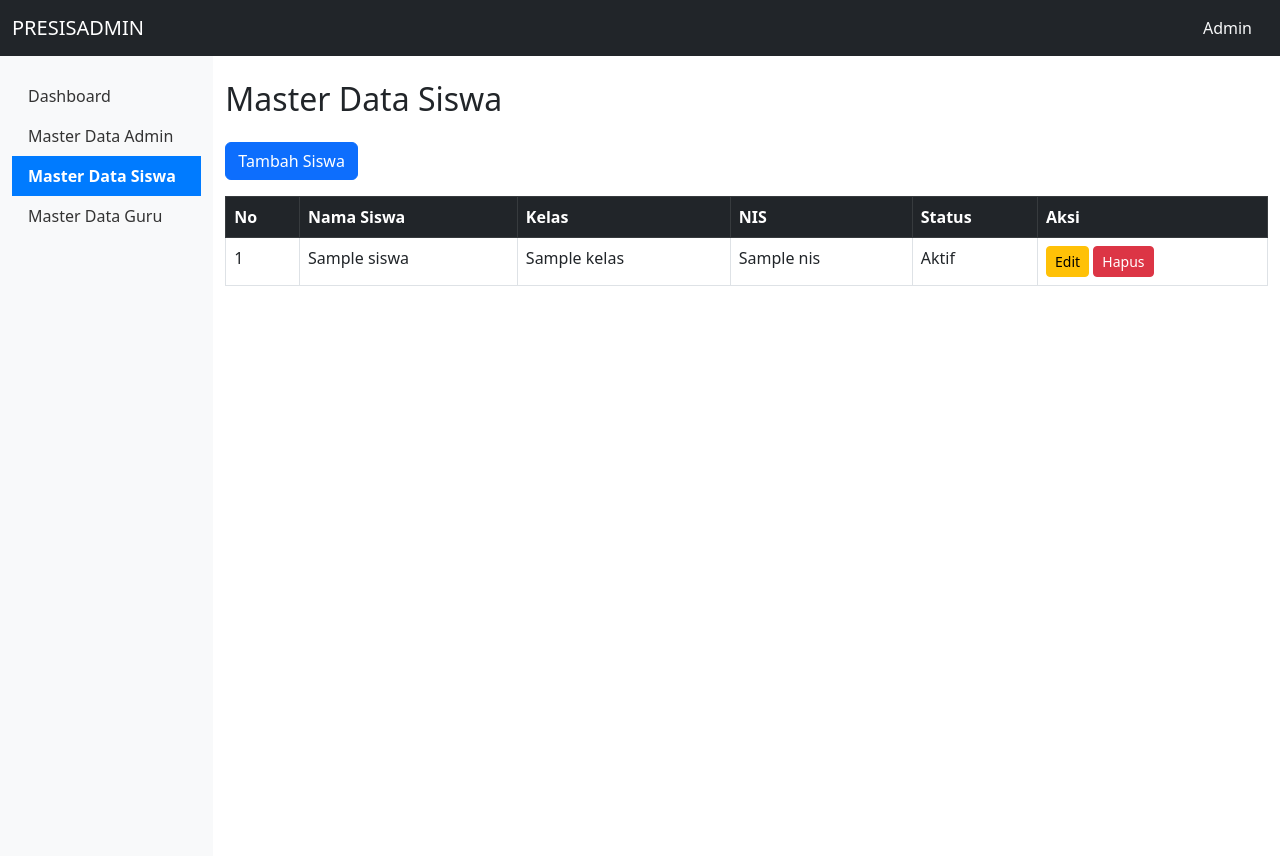
After one commit to Staginoir/tugasakhirweb2_0029, a CodeIgniter 4 app: the page made by app/Views/admin/master_data_siswa.php in a window 1280 px wide. The commit adds this page. Run offline with PHP 8.4 and a stand-in for CodeIgniter, Linux system fonts and the light colour scheme; the template is opened without the code that fills it: most values are stand-ins (such as "Sample title", 1, 10 or a date in 2020); some libraries are stand-ins or nearby versions.

Commit message:
menambahkan view master data user & siswa

```diff
--- /dev/null
+++ b/app/Views/admin/master_data_siswa.php
@@ -0,0 +1,139 @@
+<!DOCTYPE html>
+<html lang="en">
+<head>
+    <meta charset="UTF-8">
+    <meta name="viewport" content="width=device-width, initial-scale=1.0">
+    <title>Dashboard Admin - Master Data Siswa</title>
+    <link rel="stylesheet" href="https://cdn.jsdelivr.net/npm/bootstrap@5.3.0/dist/css/bootstrap.min.css">
+    <style>
+        .sidebar {
+            min-height: 100vh;
+            background-color: #f8f9fa;
+            padding-top: 20px;
+        }
+        .sidebar .nav-link {
+            color: #333;
+        }
+        .sidebar .nav-link.active {
+            background-color: #007bff;
+            color: #fff;
+            font-weight: bold;
+        }
+        .sidebar .nav-link:hover {
+            background-color: #e9ecef;
+        }
+        .card {
+            box-shadow: 0 4px 6px rgba(0, 0, 0, 0.1);
+        }
+    </style>
+</head>
+<body>
+    <!-- Navbar -->
+    <nav class="navbar navbar-expand-lg navbar-dark bg-dark">
+        <div class="container-fluid">
+            <a class="navbar-brand" href="#">PRESISADMIN</a>
+            <div class="ms-auto d-flex align-items-center">
+                <span class="navbar-text text-light me-3">Admin</span>
+            </div>
+        </div>
+    </nav>
+
+    <div class="container-fluid">
+        <div class="row">
+            <!-- Sidebar -->
+            <div class="col-md-2 sidebar">
+                <ul class="nav flex-column">
+                    <li class="nav-item">
+                        <a class="nav-link" href="<?= base_url('admin/dashboard'); ?>">Dashboard</a>
+                    </li>
+                    <li class="nav-item">
+                        <a class="nav-link" href="<?= base_url('admin/master_data_users'); ?>">Master Data Admin</a>
+                    </li>
+                    <li class="nav-item">
+                        <a class="nav-link active" href="<?= base_url('admin/master_data_siswa'); ?>">Master Data Siswa</a>
+                    </li>
+                    <li class="nav-item">
+                        <a class="nav-link" href="#">Master Data Guru</a>
+                    </li>
+                </ul>
+            </div>
+
+            <!-- Main Content -->
+            <div class="col-md-10 mt-4">
+                <h2 class="mb-4">Master Data Siswa</h2>
+
+                <!-- Button untuk menambahkan siswa baru -->
+                <button class="btn btn-primary mb-3" data-bs-toggle="modal" data-bs-target="#addSiswaModal">Tambah Siswa</button>
+
+                <!-- Tabel Data -->
+                <table class="table table-bordered">
+                    <thead class="table-dark">
+                        <tr>
+                            <th>No</th>
+                            <th>Nama Siswa</th>
+                            <th>Kelas</th>
+                            <th>NIS</th>
+                            <th>Status</th>
+                            <th>Aksi</th>
+                        </tr>
+                    </thead>
+                    <tbody>
+                        <?php foreach ($siswas as $index => $siswa): ?>
+                            <tr>
+                                <td><?= $index + 1; ?></td>
+                                <td><?= $siswa['nama_siswa']; ?></td>
+                                <td><?= $siswa['kelas']; ?></td>
+                                <td><?= $siswa['nis']; ?></td>
+                                <td><?= $siswa['status'] ? 'Aktif' : 'Nonaktif'; ?></td>
+                                <td>
+                                    <button class="btn btn-warning btn-sm" data-bs-toggle="modal" data-bs-target="#editSiswaModal-<?= $siswa['id_siswa']; ?>">Edit</button>
+                                    <a href="<?= base_url('admin/delete-siswa/' . $siswa['id_siswa']); ?>" class="btn btn-danger btn-sm" onclick="return confirm('Yakin ingin menghapus?')">Hapus</a>
+                                </td>
+                            </tr>
+                        <?php endforeach; ?>
+                    </tbody>
+                </table>
+            </div>
+        </div>
+    </div>
+
+    <!-- Modal Tambah Siswa -->
+    <div class="modal fade" id="addSiswaModal" tabindex="-1" aria-hidden="true">
+        <div class="modal-dialog">
+            <form action="<?= base_url('admin/add-siswa'); ?>" method="post">
+                <div class="modal-content">
+                    <div class="modal-header">
+                        <h5 class="modal-title">Tambah Siswa</h5>
+                        <button type="button" class="btn-close" data-bs-dismiss="modal" aria-label="Close"></button>
+                    </div>
+                    <div class="modal-body">
+                        <div class="mb-3">
+                            <label for="nama_siswa" class="form-label">Nama Siswa</label>
+                            <input type="text" class="form-control" name="nama_siswa" required>
+                        </div>
+                        <div class="mb-3">
+                            <label for="kelas" class="form-label">Kelas</label>
+                            <input type="text" class="form-control" name="kelas" required>
+                        </div>
+                        <div class="mb-3">
+                            <label for="nis" class="form-label">NIS</label>
+                            <input type="text" class="form-control" name="nis" required>
+                        </div>
+                        <div class="mb-3">
+                            <label for="status" class="form-label">Status</label>
+                            <select name="status" class="form-select">
+                                <option value="1">Aktif</option>
+                                <option value="0">Nonaktif</option>
+                            </select>
+                        </div>
+                    </div>
+                    <div class="modal-footer">
+                        <button type="button" class="btn btn-secondary" data-bs-dismiss="modal">Batal</button>
+                        <button type="submit" class="btn btn-primary">Simpan</button>
+                    </div>
+                </div>
+            </form>
+        </div>
+    </div>
+</body>
+</html>
```
Also changed, not shown: app/Config/Routes.php (+10 -4 lines), app/Controllers/AdminController.php (+7 -3 lines), app/Controllers/SiswaController.php (+13 -1 lines), app/Helpers/StudentHelper.php (added, +7 -0 lines), app/Views/admin/dashboard.php (+15 -6 lines), app/Views/admin/master-data.php (deleted, +0 -86 lines), app/Views/admin/master_data_users.php (added, +217 -0 lines).
